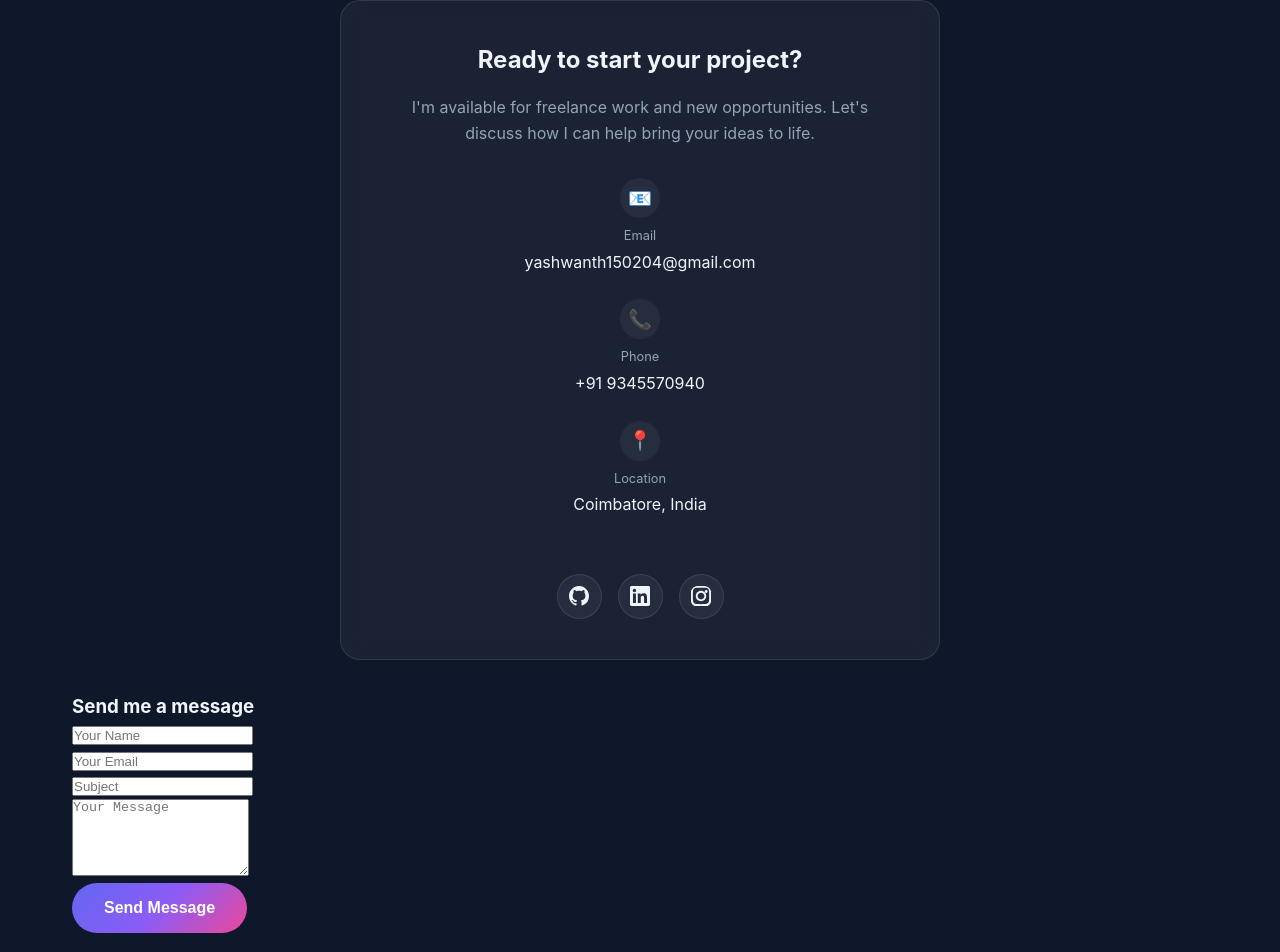
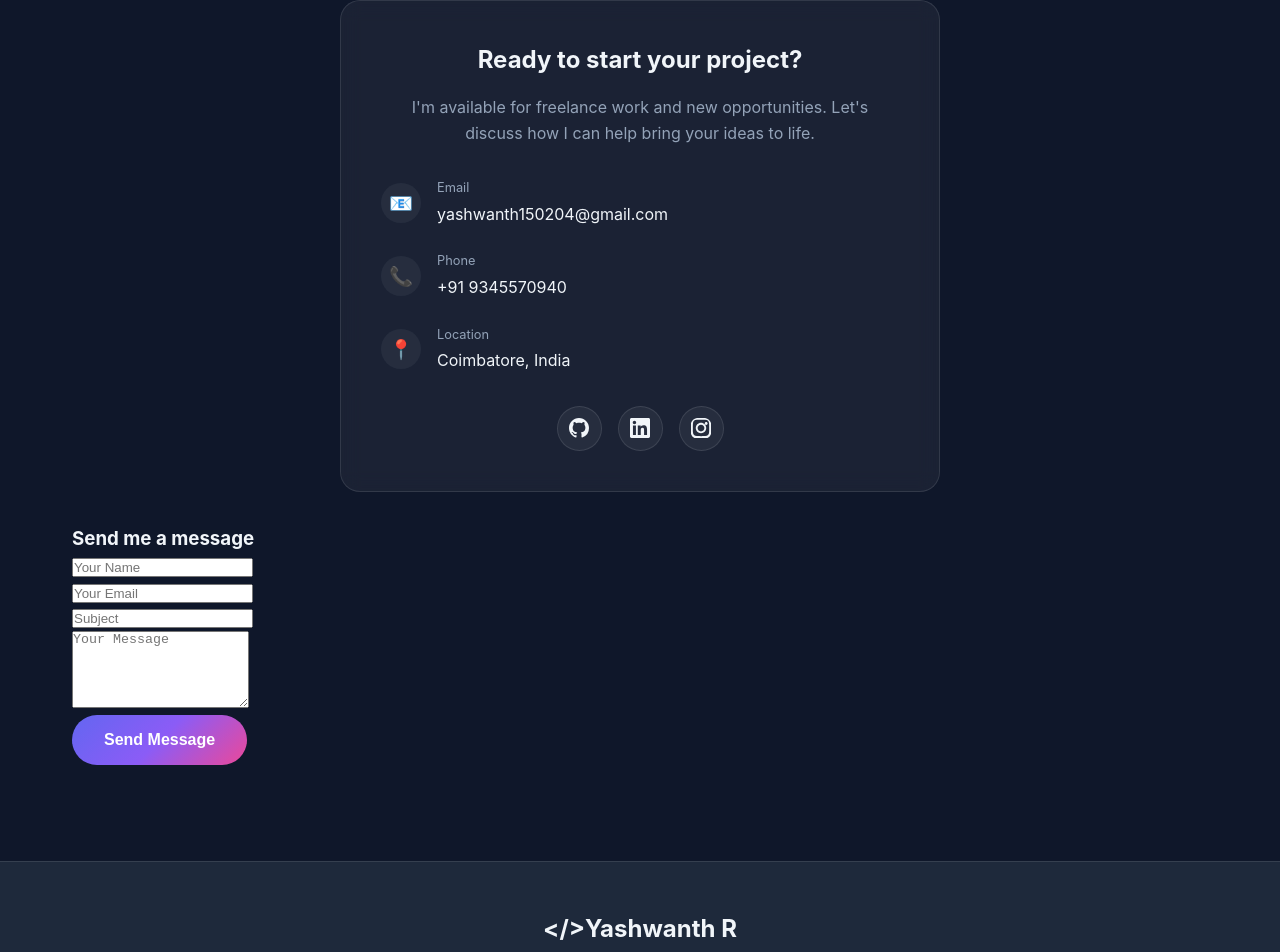
Before and after one commit to Yashwanth1524/YASH-S-PORTFOLIO, a React (Create React App) app in the folder frontend/: page / in a window 1280 px wide. Shown: the part 6623-7575 px from the top of the page. Built offline with nearby package versions, Linux system fonts and the light colour scheme.

Commit message:
Update App.css

```diff
--- a/frontend/src/App.css
+++ b/frontend/src/App.css
@@ -1039,7 +1039,7 @@ body {
 /* Contact Section - Updated Styles */
 .contact-grid {
   display: grid;
-  grid-template-columns: 1fr; /* Single column layout for better centering */
+  grid-template-columns: 1fr;
   justify-content: center;
   gap: 2rem;
 }
@@ -1048,7 +1048,7 @@ body {
   display: flex;
   flex-direction: column;
   justify-content: center;
-  align-items: center; /* Center the entire card */
+  align-items: center;
 }
 
 .contact-card {
@@ -1058,7 +1058,7 @@ body {
   backdrop-filter: blur(10px);
   border: 1px solid rgba(255, 255, 255, 0.1);
   width: 100%;
-  max-width: 600px; /* Constrain width for a cleaner look */
+  max-width: 600px;
   text-align: center;
 }
 
@@ -1078,16 +1078,20 @@ body {
   margin-bottom: 2rem;
   display: flex;
   flex-direction: column;
-  align-items: center;
+  align-items: flex-start; /* Aligns all items to the start (left) */
+  gap: 1.5rem;
+  width: 100%; /* Make sure the container takes full width to justify content */
 }
 
 .contact-item {
   display: flex;
-  flex-direction: column; /* Change to column to stack label and value */
-  align-items: center; /* Center horizontally within the column */
-  gap: 0.5rem; /* Reduced gap */
-  margin-bottom: 1.5rem;
+  align-items: center; /* Aligns icon and text horizontally */
+  gap: 1rem;
   color: var(--text-primary);
+}
+
+.contact-item > div {
+  text-align: left; /* Ensures text is left-aligned */
 }
 
 /* Contact Icons - New Styling */
```
